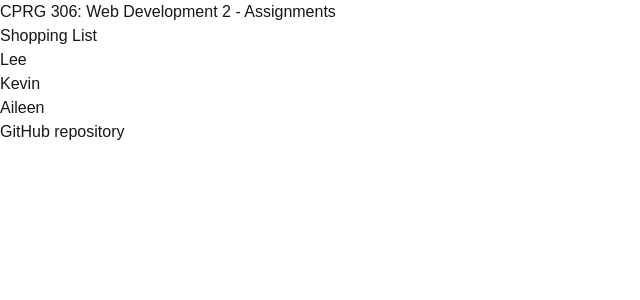
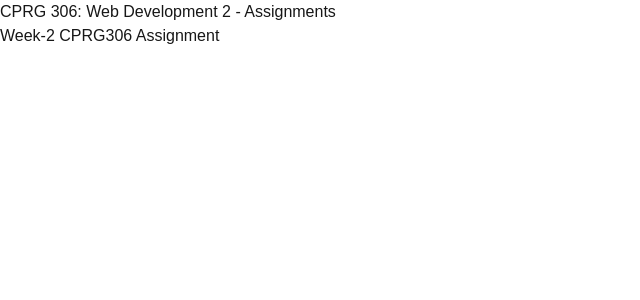
Before and after one commit to Lee-Abraham/cprg306-assignments, a Next.js app: page / in a window 1280 px wide. Shown: the top 300 px of the page, without its empty margins (0-640 px from the left). Built offline with nearby package versions, Linux system fonts and the light colour scheme.

Commit message:
fixed some issues

```diff
--- a/app/page.js
+++ b/app/page.js
@@ -1,10 +1,10 @@
-import Week2 from "./week-2/page";
+import Link from "next/link";
 
 export default function Home() {
   return (
     <main>
       <h1> CPRG 306: Web Development 2 - Assignments</h1>
-      <Week2></Week2>
+      <Link href="./week-2">Week-2 CPRG306 Assignment</Link>
     </main>
   );
 }
--- a/app/week-2/page.js
+++ b/app/week-2/page.js
@@ -5,7 +5,7 @@ export default function Page() {
         <main>
             <h1>Shopping List</h1>
             <div>
-                <StudentInfo></StudentInfo>
+                <StudentInfo/>
             </div>
         </main>
     );
--- /dev/null
+++ b/app/week-3/page.js
@@ -0,0 +1,8 @@
+
+export default function Home() {
+  return (
+    <main>
+
+    </main>
+  );
+}
```
Also changed, not shown: app/week-3/item-list.js (added), app/week-3/item.js (added).
